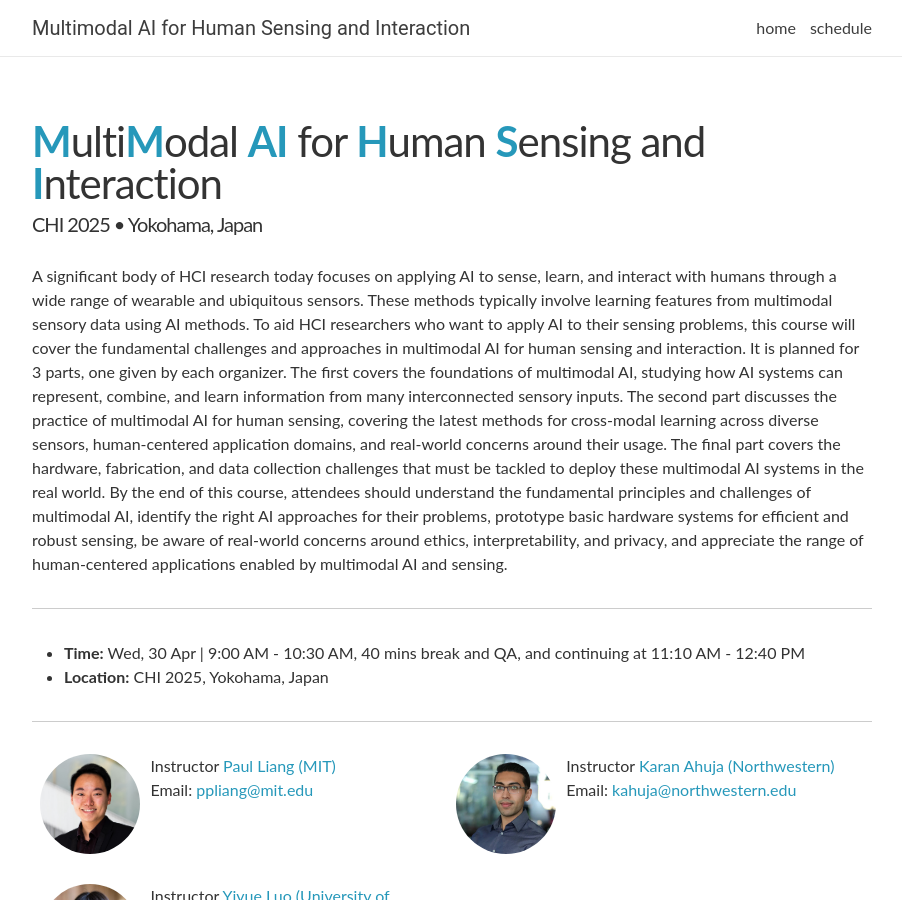
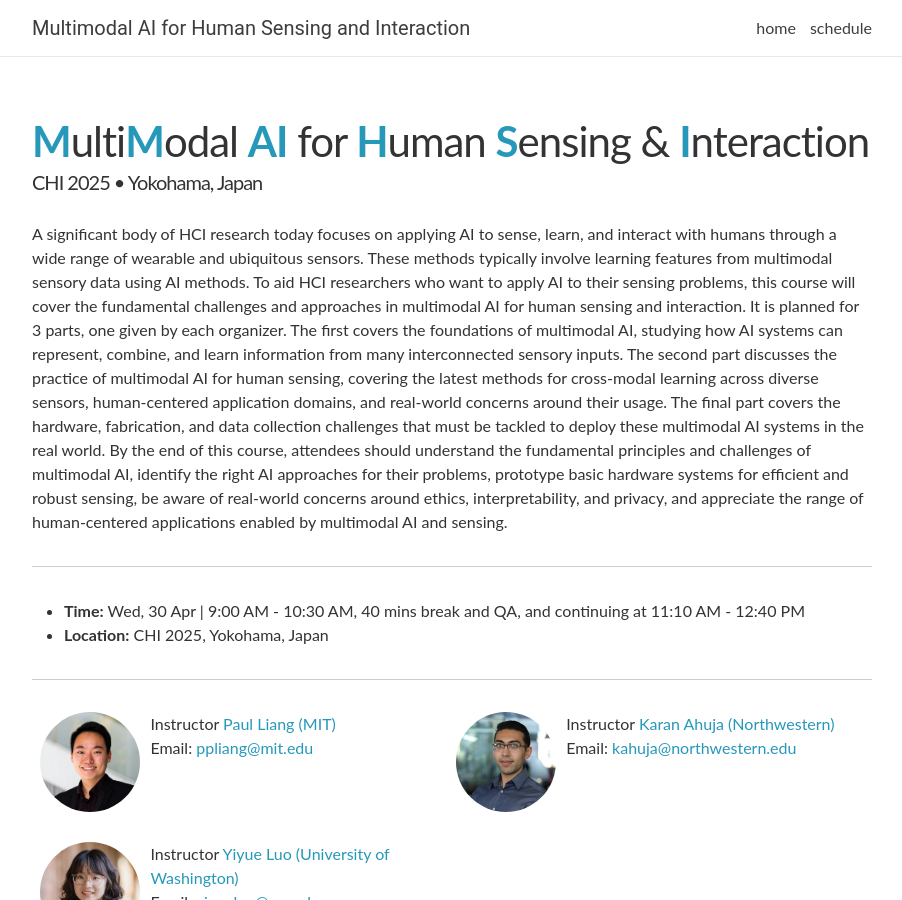
Before and after one commit to MIT-MI/mmai4humans-course, a Jekyll site: the page chi2025/index.html, which Jekyll copies as it is, in a window 1280 px wide and 900 px high. Shown: the whole window, without its empty margins (188-1090 px from the left). Built offline with Jekyll 4.4.1, drawn with Linux system fonts in a browser that asks for light colours; nearby versions of some CDN libraries; comment, search, counter and statistics services are not loaded.

Commit message:
Update index.html

```diff
--- a/chi2025/index.html
+++ b/chi2025/index.html
@@ -65,7 +65,7 @@
         <div class="post">
 
   <header class="post-header about">
-    <h1 class="post-title"><b>M</b>ulti<b>M</b>odal <b>AI</b> for <b>H</b>uman <b>S</b>ensing and <b>I</b>nteraction </h1>
+    <h1 class="post-title"><b>M</b>ulti<b>M</b>odal <b>AI</b> for <b>H</b>uman <b>S</b>ensing & <b>I</b>nteraction </h1>
     <h2 class="post-description clearfix">CHI 2025 • Yokohama, Japan</h2>
   </header>
 
```
